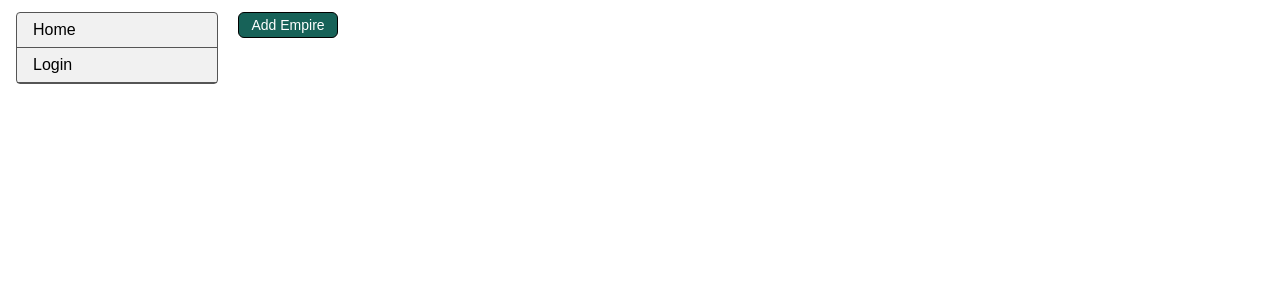
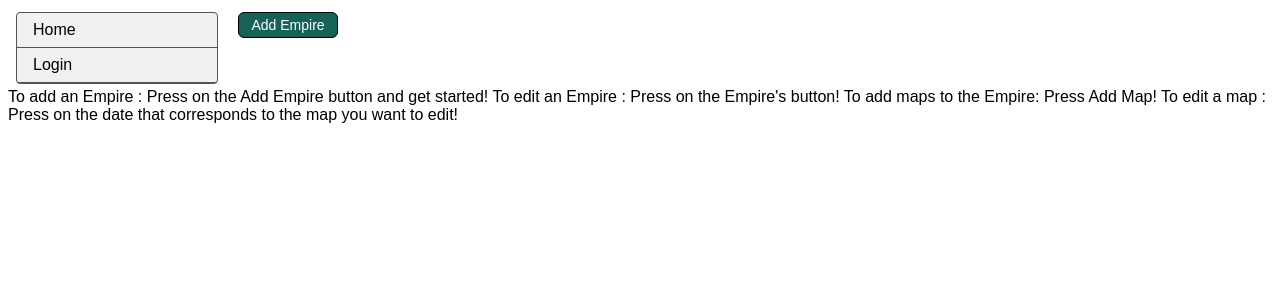
Before and after one commit to shishu1998/psychic-umbrella, a Flask app: page /archive in a window 1280 px wide. Shown: the top 300 px of the page. Run offline with Flask 2, Linux system fonts and the light colour scheme; data that the repository does not hold is empty.

Commit message:
reformat

```diff
--- a/templates/archive.html
+++ b/templates/archive.html
@@ -34,13 +34,13 @@
 {% endfor %}
 {% endfor %}
 </ul>
-To add an Empire : Press on the Add Empire button and get started!
-To edit an Empire : Press on the Empire's button!
-
-To add maps to the Empire: Press Add Map!
-To edit a map : Press on the date that corresponds to the map you want to edit!
 </div>
 {% endif %}
-
+<div>
+  To add an Empire : Press on the Add Empire button and get started!
+  To edit an Empire : Press on the Empire's button!
+  To add maps to the Empire: Press Add Map!
+  To edit a map : Press on the date that corresponds to the map you want to edit!
+</div>
 <script src="../static/archive.js"></script>
 {% endblock %}
```
